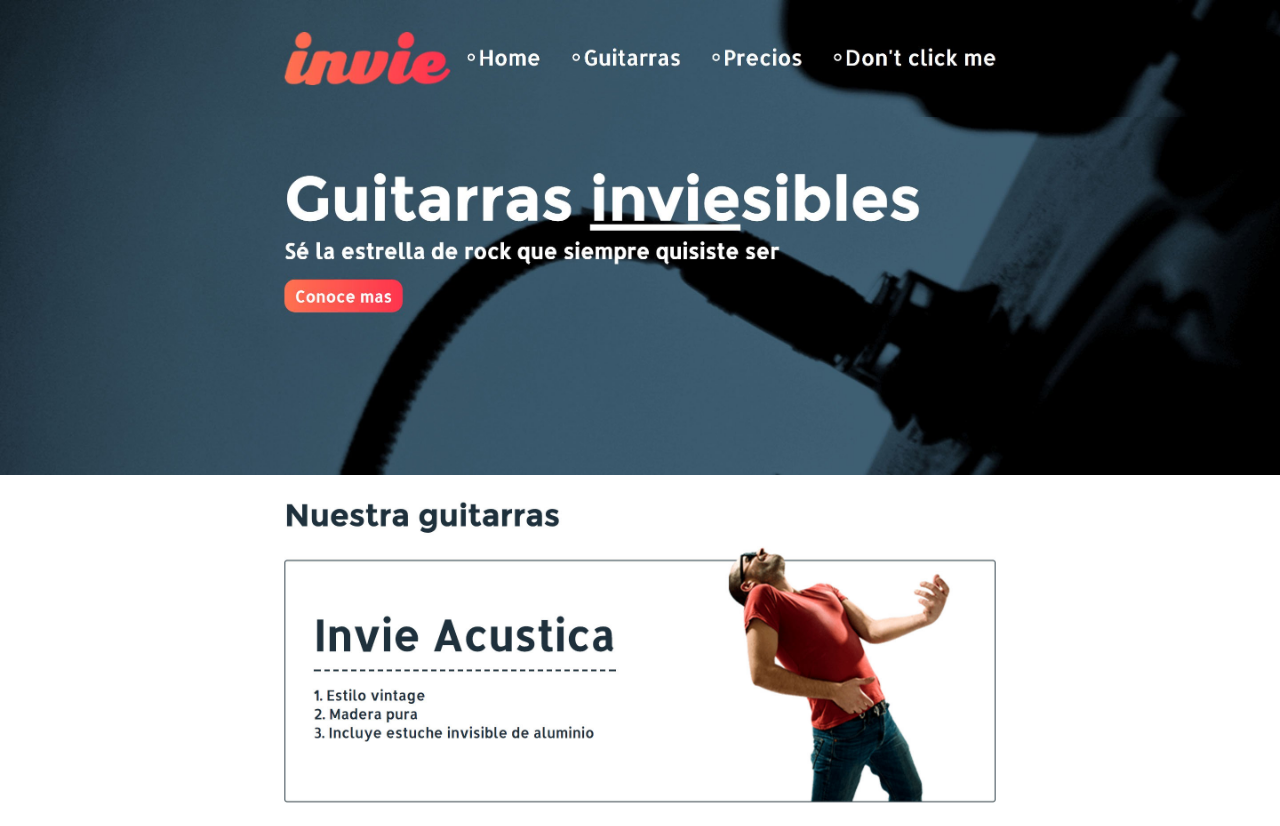
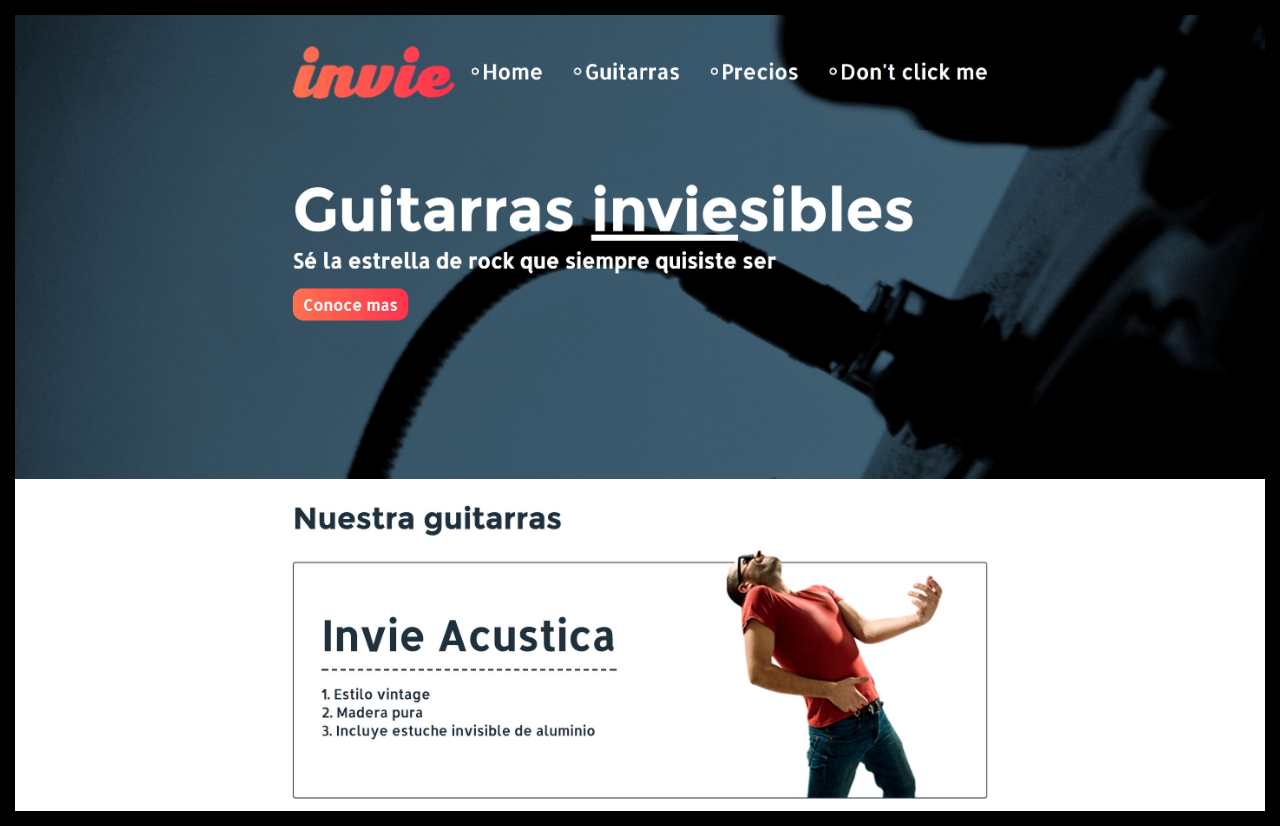
Before and after one commit to cireman/invie-github, a plain HTML site: page index.html in a window 1280 px wide. Drawn offline with Linux system fonts and the light colour scheme.

Commit message:
hotfix 1

```diff
--- a/index.html
+++ b/index.html
@@ -5,6 +5,7 @@
     <style media="screen">
       body{
         margin: 0;
+        border: 15px #000 solid;
       }
       img{
         max-width: 100%;
```
